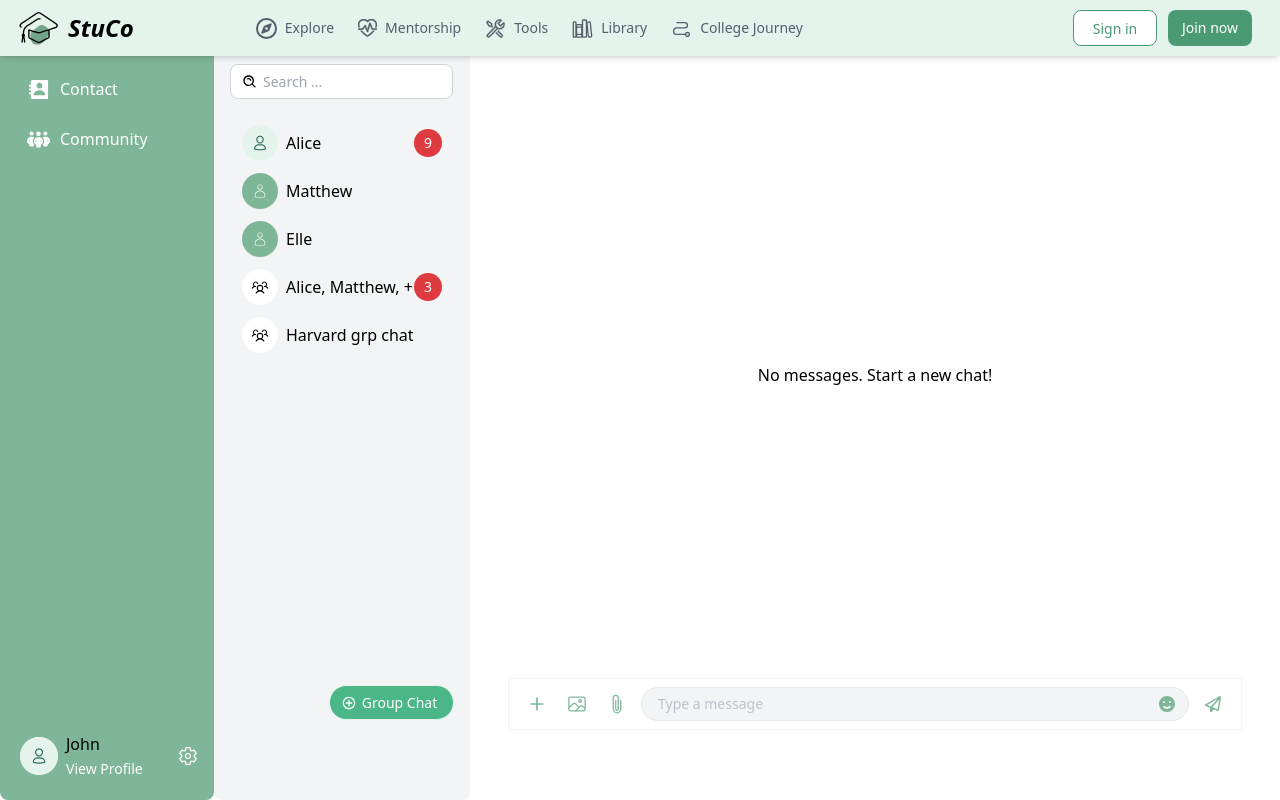
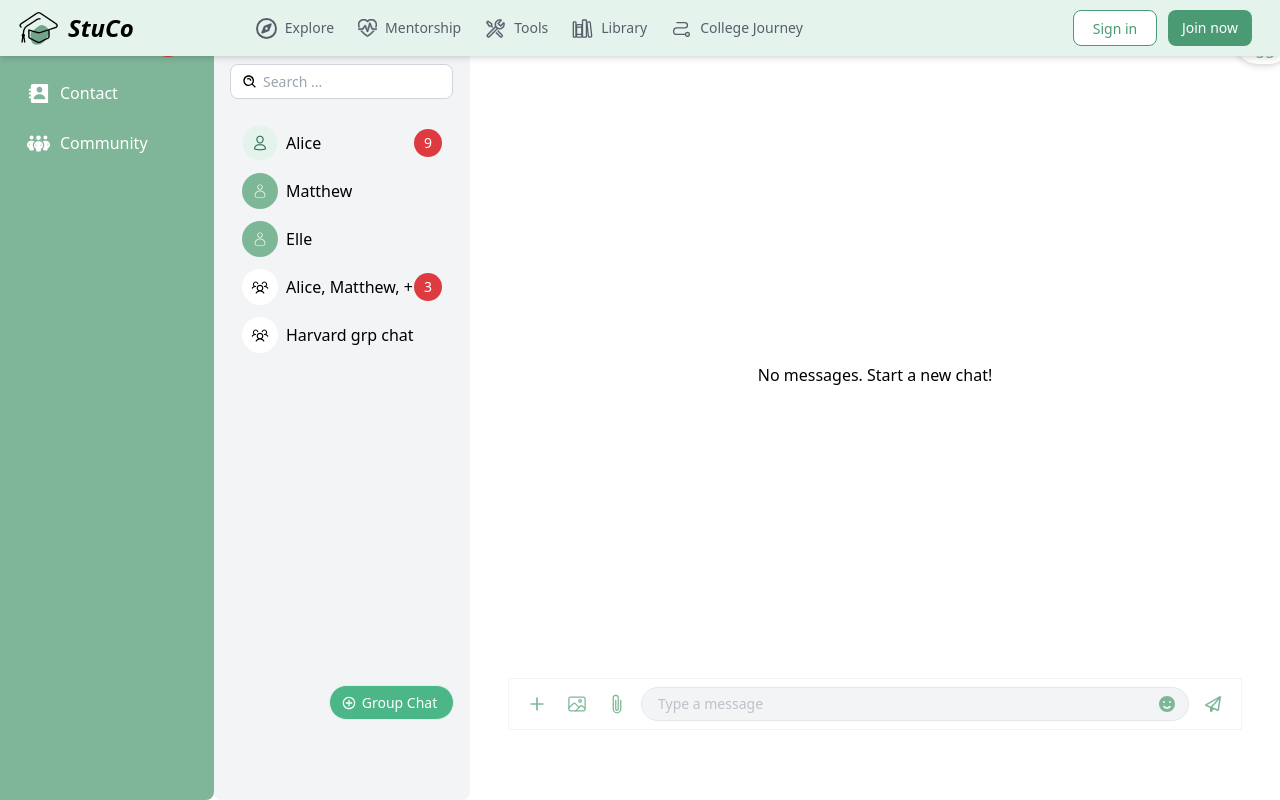
Before and after one commit to shardhrv/Frontend, a React (Vite) app: page /chats in a window 1280 px wide. Built offline with nearby package versions, Linux system fonts and the light colour scheme.

Commit message:
Update Sidebar to use UserContext to obtain user information

```diff
--- a/src/components/layout/SideBar.tsx
+++ b/src/components/layout/SideBar.tsx
@@ -1,16 +1,28 @@
-import React from 'react';
+import React, { useState } from 'react';
 import { IoPaperPlane } from "react-icons/io5";
 import { BiSolidContact } from "react-icons/bi";
 import { FaPeopleGroup } from "react-icons/fa6";
-import DemoProfileImage from '../../assets/DemoProfileImage.png';
-import { IoSettingsOutline } from "react-icons/io5";
+import { FiChevronLeft, FiChevronRight } from "react-icons/fi";
 
 
 const SideBar: React.FC = () => {
-    const numUnreadMsg = 9
+    const [isExpanded, setIsExpanded] = useState(true); // Default will be expanded
+    const [numUnreadMessages, setNumUnreadMessages] = useState(0); // Set to 0 for now, TODO make API call to get unread messages
+
+    const toggleSidebar = () => {
+        setIsExpanded(!isExpanded);
+    }
 
     return (
-        <div className="bg-[#7fb598] w-[214px] h-full rounded-lg justify-center p-[12px] pt-[16px] space-y-1">
+        <div className="bg-[#7fb598] w-[214px] h-full rounded-tr-lg rounded-br-lg justify-center p-[12px] pt-[16px] space-y-1">
+            {/* Toggle Button */}
+            <button
+                onClick={toggleSidebar}
+                className="absolute top-4 right-[-12px] bg-white text-[#7fb598] rounded-full p-1 shadow-md hover:bg-[#e4f3ec]"
+            >
+                {isExpanded ? <FiChevronLeft /> : <FiChevronRight />}
+                Toggle
+            </button>
             <button
                 className="w-[190px] h-[46px] flex items-center bg-transparent
                         hover:bg-[#e4f3ec] hover:text-[#7eb698]
@@ -19,7 +31,7 @@ const SideBar: React.FC = () => {
                 <IoPaperPlane className=" w-[23px] h-[23px] ml-[15px] mr-[10px]" />
                 Messages
                 <div className="bg-[#de3b41] rounded-full w-[28px] h-[28px] ml-[20px] flex items-center justify-center text-sm text-white">
-                    {numUnreadMsg}
+                    {numUnreadMessages}
                 </div>
             </button>
             <button className="w-[190px] h-[46px] flex items-center bg-transparent hover:bg-[#e4f3ec] hover:text-[#7eb698] rounded-lg  text-base font-normal text-white">
@@ -30,20 +42,6 @@ const SideBar: React.FC = () => {
                 <FaPeopleGroup className=" w-[23px] h-[23px] ml-[15px] mr-[10px]" />
                 Community
             </button>
-            <div className="flex absolute bottom-5 justify-center items-center">
-                <div className='rounded-full overflow-hidden bg-white ml-2 w-[38px] h-[38px] mr-2'>
-                    <img src={DemoProfileImage} />
-                </div>
-                <div className="flex-col">
-                    <div className="font-light text-base">John</div>
-                    <button className="text-white font-light text-sm hover:text-gray-500 transition duration-100">
-                        View Profile
-                    </button>
-                </div>
-                <button className="w-[20px] h-[20px] flex relative ml-[35px] items-center justify-center rounded-full">
-                    <IoSettingsOutline className="text-white w-[20px] h-[20px] hover:text-gray-500 transition duration-100" />
-                </button>
-            </div>
         </div>
     )
 }
```
